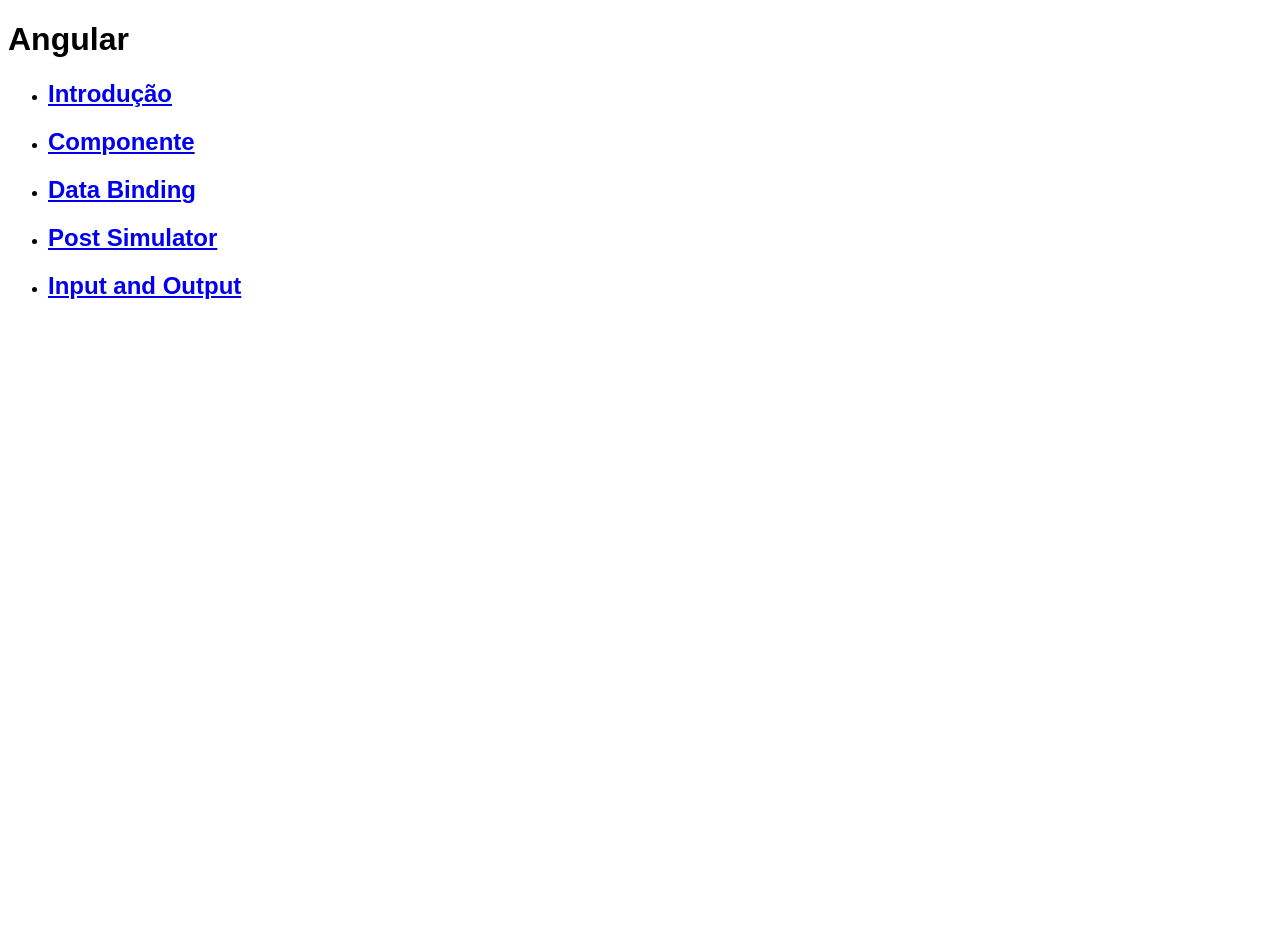
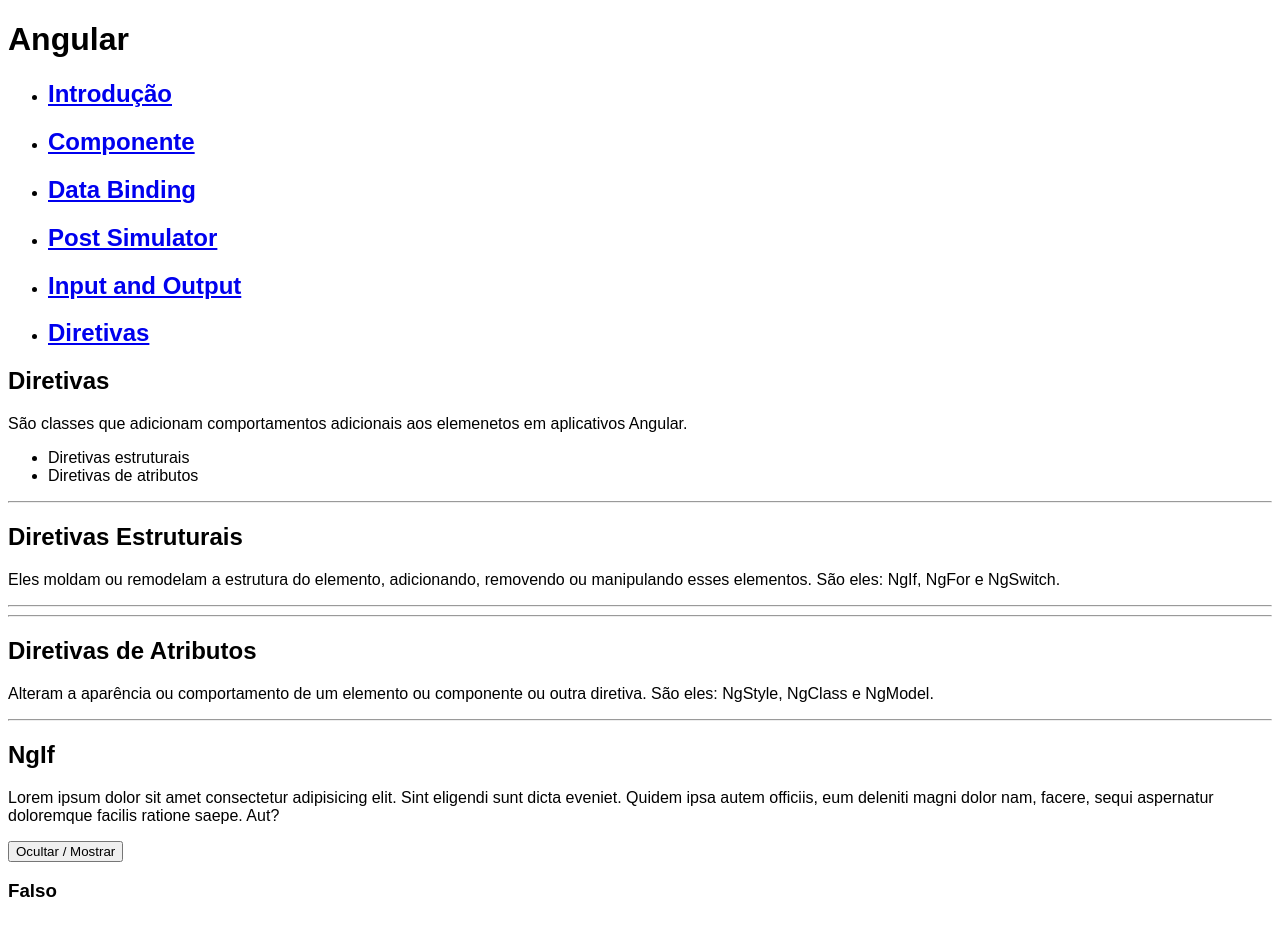
Before and after one commit to jeanbrunemello/estudando-angular, an Angular app: page /diretivas in a window 1280 px wide. Before the commit this address led to /. Shown: the top 952 px of the page. Before the commit the page ends 800 px from the top, so only its background shows below. Built offline with nearby package versions, Linux system fonts and the light colour scheme.

Commit message:
Aula 20-7-2022

```diff
--- a/src/app/app-routing.module.ts
+++ b/src/app/app-routing.module.ts
@@ -1,6 +1,7 @@
 import { Routes, RouterModule } from '@angular/router';
 import { ComponentAngularComponent } from './component-angular/component-angular.component';
 import { DataBindingComponent } from './data-binding/data-binding.component';
+import { DiretivasComponent } from './diretivas/diretivas.component';
 import { ExternoComponent } from './externo/externo.component';
 import { IntroductionComponent } from './introduction/introduction.component';
 import { PostSimulatorComponent } from './post-simulator/post-simulator.component';
@@ -28,6 +29,10 @@
     {
         path: 'in-out',
         component: ExternoComponent
+    },
+    {
+        path: 'diretivas',
+        component: DiretivasComponent
     }
 ];
 export const RoutingModule = RouterModule.forRoot(routes);
--- a/src/app/app.component.html
+++ b/src/app/app.component.html
@@ -27,6 +27,11 @@
         <h2>Input and Output</h2>
     </a>
   </li>
+  <li>
+      <a href="/diretivas">
+        <h2>Diretivas</h2>
+    </a>
+  </li>
 </ul>
 
 <router-outlet></router-outlet>
--- a/src/app/app.module.ts
+++ b/src/app/app.module.ts
@@ -10,6 +10,7 @@
 import { ComponentAngularComponent } from './component-angular/component-angular.component';
 import { ExternoComponent } from './externo/externo.component';
 import { InternoComponent } from './externo/interno/interno.component';
+import { DiretivasComponent } from './diretivas/diretivas.component';
 
 @NgModule({
   declarations: [
@@ -19,7 +20,8 @@
     PostSimulatorComponent,
     ComponentAngularComponent,
     ExternoComponent,
-    InternoComponent
+    InternoComponent,
+    DiretivasComponent
   ],
   imports: [
     BrowserModule,
--- /dev/null
+++ b/src/app/diretivas/diretivas.component.css
@@ -0,0 +1,7 @@
+.enabled {
+    background-color: green;
+}
+
+.disabled {
+    background-color: red;
+}
--- /dev/null
+++ b/src/app/diretivas/diretivas.component.html
@@ -0,0 +1,98 @@
+<h2>Diretivas</h2>
+<p>
+    São classes que adicionam comportamentos adicionais aos elemenetos em aplicativos Angular.
+</p>
+<ul>
+    <li>Diretivas estruturais</li>
+    <li>Diretivas de atributos</li>
+</ul>
+<hr>
+
+<h2>Diretivas Estruturais</h2>
+<p>
+    Eles moldam ou remodelam a estrutura do elemento, adicionando, removendo ou manipulando esses elementos. São eles: NgIf, NgFor e NgSwitch.
+</p>
+<hr>
+<hr>
+
+<h2>Diretivas de Atributos</h2>
+<p>
+    Alteram a aparência ou comportamento de um elemento ou componente ou outra diretiva. São eles: NgStyle, NgClass e NgModel.
+</p>
+<hr>
+
+<h2>NgIf</h2>
+<p *ngIf="visivel"> <!--true -> mostrar o elemento / false -> não mostrar o elemento-->
+    Lorem ipsum dolor sit amet consectetur adipisicing elit. Sint eligendi sunt dicta eveniet. Quidem ipsa autem officiis, eum deleniti magni dolor nam, facere, sequi aspernatur doloremque facilis ratione saepe. Aut?
+</p>
+<button (click)="alterarVisualizacao()">Ocultar / Mostrar</button>
+
+<br>
+<!--<h3 *ngIf="false; else falso">Verdadeiro</h3>
+<ng-template #falso>
+    <h3>Falso</h3>
+</ng-template>-->
+<h3 *ngIf="false">Verdadeiro</h3>
+<h3 *ngIf="!false">Falso</h3>
+<br>
+
+<img src="/assets/sapo-1.jpg" width="400" *ngIf="parado">
+<img src="/assets/sapo-2.jpg" width="400" *ngIf="!parado">
+<br><button (click)="alterarSapo()">Saltar / Pousar</button>
+<hr>
+
+<h2>NgFor</h2>
+<h3>Lista de Compras</h3>
+<ul>
+    <li *ngFor="let item of listaCompras; let i = index">{{i+1}} - {{ item }}</li>
+</ul>
+<input type="text" [(ngModel)]="itemDigitado">
+<button (click)="adicionarItem()">Adicionar</button>
+<hr>
+
+<h2>NgSwicth</h2>
+<h3>Converter numero em mês</h3>
+<div [ngSwitch]="mes">
+    <p *ngSwitchCase="1">Janeiro</p>
+    <p *ngSwitchCase="2">Fevereiro</p>
+    <p *ngSwitchCase="3">Março</p>
+    <p *ngSwitchCase="4">Abril</p>
+    <p *ngSwitchCase="5">Maio</p>
+    <p *ngSwitchCase="6">Junho</p>
+    <p *ngSwitchCase="7">Julho</p>
+    <p *ngSwitchCase="8">Agosto</p>
+    <p *ngSwitchCase="9">Setembro</p>
+    <p *ngSwitchCase="10">Outubro</p>
+    <p *ngSwitchCase="11">Novembro</p>
+    <p *ngSwitchCase="12">Dezembro</p>
+    <p *ngSwitchDefault>Digite um numero valido!</p>
+</div>
+<input type="text" #campoMes>
+<button (click)="converterMes(campoMes.value)">Converter</button>
+<hr>
+
+<h2>NgClass</h2>
+<div style="width: 300px; height: 300px;" [ngClass]="{
+    'enabled': habilitado,
+    'disabled': !habilitado
+}">
+</div>
+<button (click)="habilitarDesabilitar()">Habilitar / Desabilitar</button>
+<hr>
+
+<h2>NgStyle</h2>
+<div [ngStyle]="{
+    'background-color': 'gray',
+    'border-radius': '50%',
+    'width': size,
+    'height': size
+}">
+</div>
+
+<input type="range" min="50" max="300" (change)="alterarTamanho(campoSize.value)" #campoSize>
+<hr>
+
+<h2>NgModel</h2>
+{{ texto }} <br>
+<!--Banana na Caixa-->
+<input type="text" [(ngModel)]="texto">
--- /dev/null
+++ b/src/app/diretivas/diretivas.component.ts
@@ -0,0 +1,50 @@
+import { Component } from '@angular/core';
+
+@Component({
+  selector: 'app-diretivas',
+  templateUrl: './diretivas.component.html',
+  styleUrls: ['./diretivas.component.css']
+})
+export class DiretivasComponent {
+
+  constructor() { }
+
+  // NgIf
+  public visivel: boolean = true;
+  public alterarVisualizacao(): void {
+    this.visivel = !this.visivel;
+  }
+  public parado: boolean = true;
+  public alterarSapo() {
+    this.parado = !this.parado;
+  }
+
+  // NgFor
+  public listaCompras: string[] = ["Leite", "Café", "Arroz", "Carne"];
+  public itemDigitado: string = "";
+  public adicionarItem(): void {
+    this.listaCompras.push(this.itemDigitado);
+    this.itemDigitado = "";
+  }
+
+  // NgSwitch
+  public mes!: number;
+  public converterMes(value: string) {
+    this.mes = parseInt(value);
+  }
+
+  // NgClass
+  public habilitado: boolean = true;
+  public habilitarDesabilitar(): void {
+    this.habilitado = !this.habilitado;
+  }
+
+  // NgStyle
+  public size: string = "300px";
+  public alterarTamanho(value: string): void {
+    this.size = value+"px";
+  }
+
+  // NgModel
+  public texto: string = "";
+}
```
Also changed, not shown: 1 other file (tests, documents, lock files or other folders).
